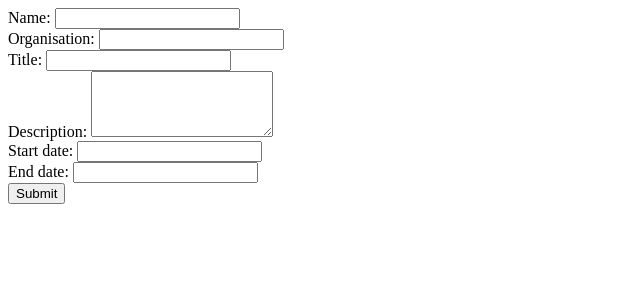
After one commit to Pancham97/Internshala-Assignment, a PHP site: page /insertint.php in a window 1280 px wide. The commit adds this page. Shown: the top 300 px of the page, without its empty margins (0-640 px from the left). Run offline with PHP 8.4, Linux system fonts and the light colour scheme; some libraries are stand-ins or nearby versions.

Commit message:
Added internship form.

```diff
--- a/addstudent.php
+++ b/addstudent.php
@@ -2,7 +2,7 @@
 
 include 'navbar.php';
 
-$connection = mysqli_connect("localhost", "root", "", "assignment") or die("Please, check the server connection!");
+$connection = mysqli_connect("localhost", "root", "root", "assignment") or die("Please, check the server connection!");
 
 $email = $_POST['email'];
 $password = $_POST['password'];
--- a/applied.php
+++ b/applied.php
@@ -1,7 +1,7 @@
 <?php
   $server = "localhost";
   $username = "root";
-  $password = "";
+  $password = "root";
   $db_name = "assignment";
   $connection = mysqli_connect($server, $username, $password, $db_name) or die ("Error in connecting to the server!");
 
--- a/db.php
+++ b/db.php
@@ -1,7 +1,7 @@
 <?php
   $server = "localhost";
   $username = "root";
-  $password = "";
+  $password = "root";
 
   $connection = mysqli_connect($server, $username, $password) or die ("Error in connecting to the server!");
 
--- a/emp_db.php
+++ b/emp_db.php
@@ -1,7 +1,7 @@
 <?php
   $server = "localhost";
   $username = "root";
-  $password = "";
+  $password = "root";
   $db_name = "assignment";
   $connection = mysqli_connect($server, $username, $password, $db_name) or die ("Error in connecting to the server!");
 
--- /dev/null
+++ b/insertint.php
@@ -0,0 +1,49 @@
+<!DOCTYPE html>
+<html>
+    <head>
+        <title>Add Internships</title>
+        <title>jQuery UI Datepicker - Default functionality</title>
+        <link rel="stylesheet" href="//code.jquery.com/ui/1.12.1/themes/base/jquery-ui.css">
+        <link rel="stylesheet" href="/resources/demos/style.css">
+        <script src="https://code.jquery.com/jquery-1.12.4.js"></script>
+        <script src="https://code.jquery.com/ui/1.12.1/jquery-ui.js"></script>
+        <script>
+            $( function() {
+                $( "#start-date" ).datepicker({
+                    dateFormat: "yy-mm-dd"
+                });
+            } );
+
+            $( function() {
+                $( "#end-date" ).datepicker({
+                    dateFormat: "yy-mm-dd"
+                });
+            } );
+        </script>
+    </head>
+
+    <body>
+        <form action="add_internship.php" method="post">
+            Name: <input type="text" name="emp_name" required><br>
+            Organisation: <input type="text" name="org_name" required><br>
+            Title: <input type="text" name="title" required><br>
+            Description: <textarea rows="4" cols="20" name="description" required></textarea><br>
+            Start date: <input type="text" name="start_date" id="start-date"><span id="check_start"></span><br>
+            End date: <input type="text" name="end_date" id="end-date"><span id="check_last"></span><br>
+
+            <script type="text/javascript">
+                var start_date = document.getElementById('start-date').value;
+                var end_date = document.getElementById('end-date').value;
+
+                if(end_date < start_date) {
+                    document.getElementById('check_last').innerHTML = "End date can't be before start date. Please check.";
+                }
+            </script>
+
+            <!-- Logo: <input type="file" name="logo"><br> -->
+            <input type="submit" value="Submit">
+        </form>
+
+
+    </body>
+</html>
--- a/validateuser.php
+++ b/validateuser.php
@@ -14,7 +14,7 @@
             if(session_status() == PHP_SESSION_NONE) {
                 session_start();
             }
-            $connection = mysqli_connect("localhost", "root", "", "assignment") or die("Please, check your server connection");
+            $connection = mysqli_connect("localhost", "root", "root", "assignment") or die("Please, check your server connection");
             $query = "select email, password, name from students where email like '" .$_POST['email'] . "' and password like (PASSWORD('" . $_POST['password'] . "'))";
             $result = mysqli_query($connection, $query) or die(mysql_error());
 
```
Also changed, not shown: add_internship.php (+18 -2 lines), show_internships.php (added, +25 -0 lines), intern_details.php (added).
